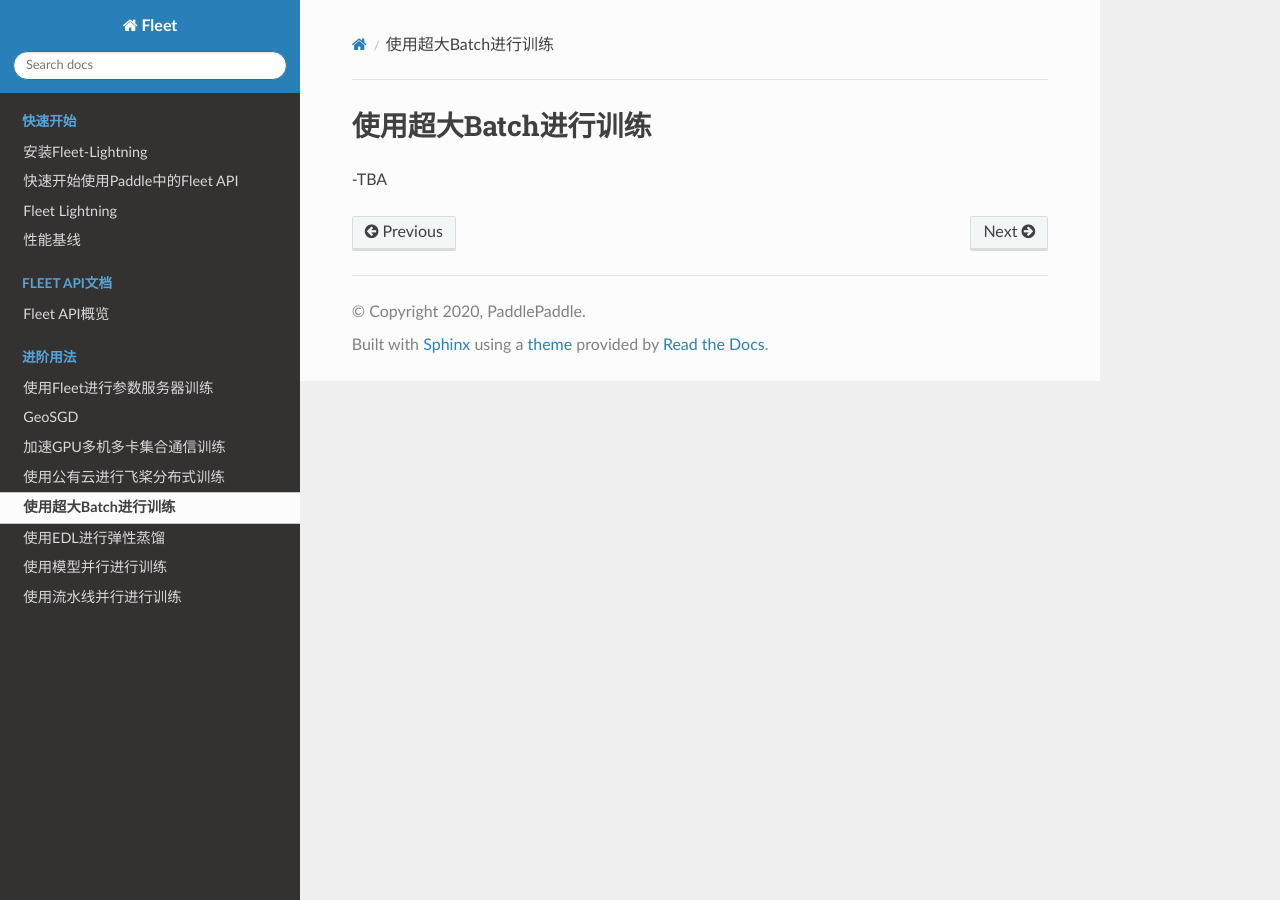
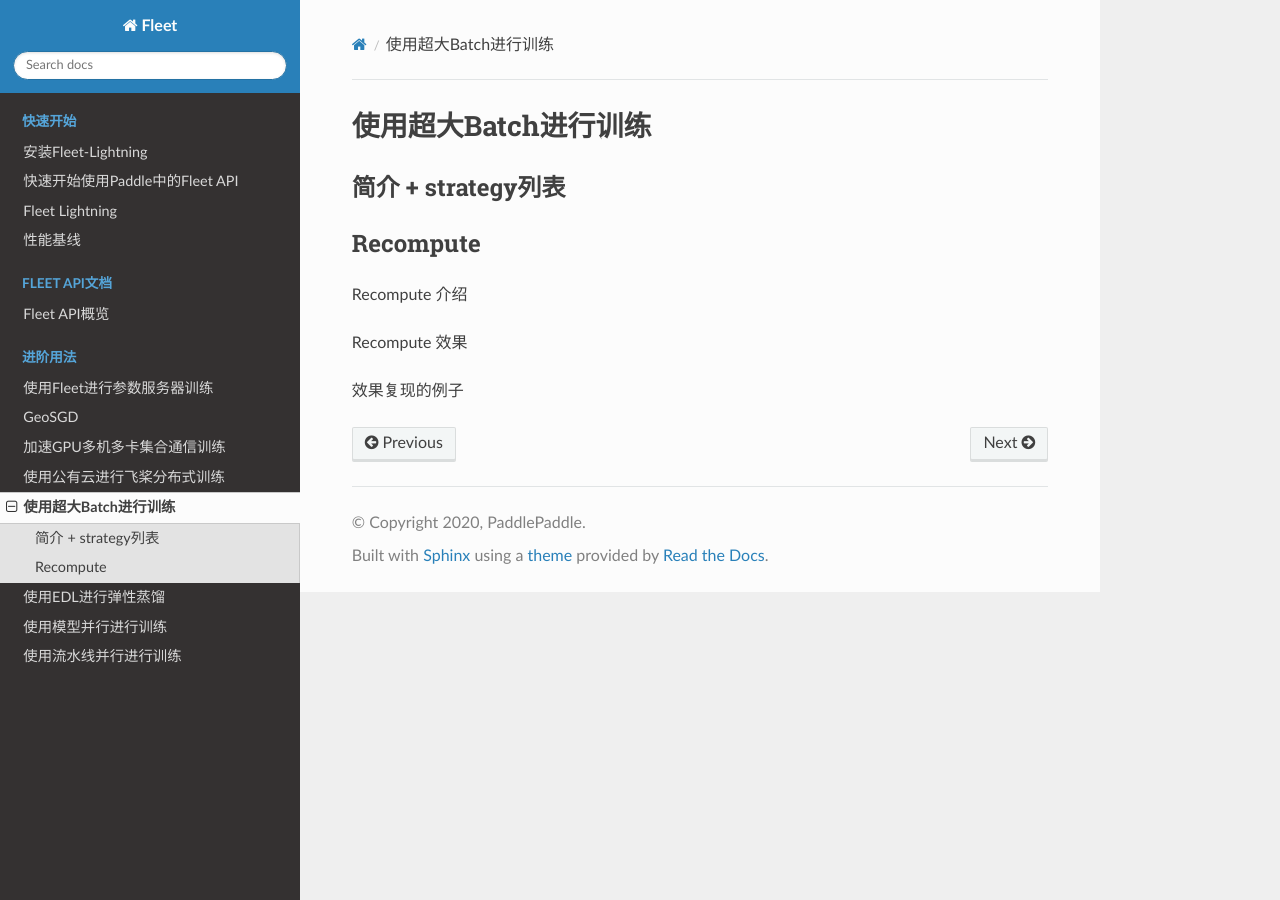
Before and after one commit to qjing666/FleetDoc, a Sphinx documentation site: the page built from docs/source/paddle_fleet/fleet_large_batch_training_techniques_cn.md, in a window 1280 px wide. Built offline with Sphinx 7.4.7 and the Read the Docs theme 2.0.0, drawn with Linux system fonts in a browser that asks for light colours; pages that are not in the unit, such as notebooks, are missing from menus.

Commit message:
update doc

```diff
--- a/docs/source/index.rst
+++ b/docs/source/index.rst
@@ -28,7 +28,7 @@
    paddle_fleet/fleet_ps_geo_async_cn
    paddle_fleet/fleet_collective_training_scalability_cn
    paddle_fleet/fleet_dgc_on_cloud_cn
-   paddle_fleet/fleet_large_batch_training_techniques_cn
+   paddle_fleet/fleet_large_batch_training_techniques_cn.rst
    paddle_fleet/fleet_and_edl_for_distillation_cn
    paddle_fleet/fleet_model_parallel_cn
    paddle_fleet/fleet_pipeline_parallel_cn
--- a/docs/source/paddle_fleet/fleet_large_batch_training_techniques_cn.md
+++ b/docs/source/paddle_fleet/fleet_large_batch_training_techniques_cn.md
@@ -1,3 +1,11 @@
 ## 使用超大Batch进行训练
 
--TBA
+### 简介 + strategy列表
+
+### Recompute
+
+Recompute 介绍
+
+Recompute 效果
+
+效果复现的例子
--- /dev/null
+++ b/docs/source/paddle_fleet/recompute_example.md
@@ -0,0 +1 @@
+recompute example here
--- /dev/null
+++ b/docs/source/paddle_fleet/recompute_example.rst
@@ -0,0 +1 @@
+.. mdinclude:: recompute_example.md
```
Also changed, not shown: docs/source/paddle_fleet/fleet_large_batch_training_techniques_cn.rst (added, +7 -0 lines).
